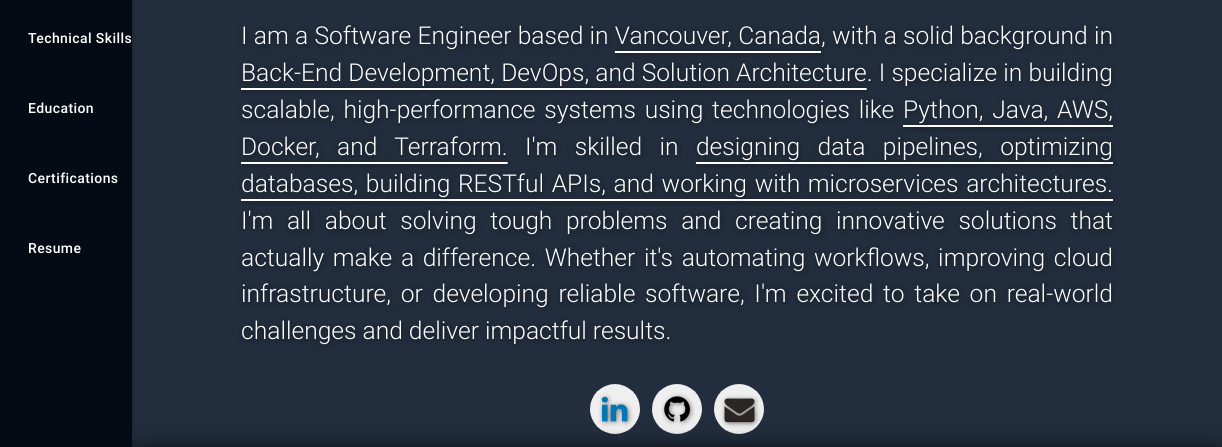
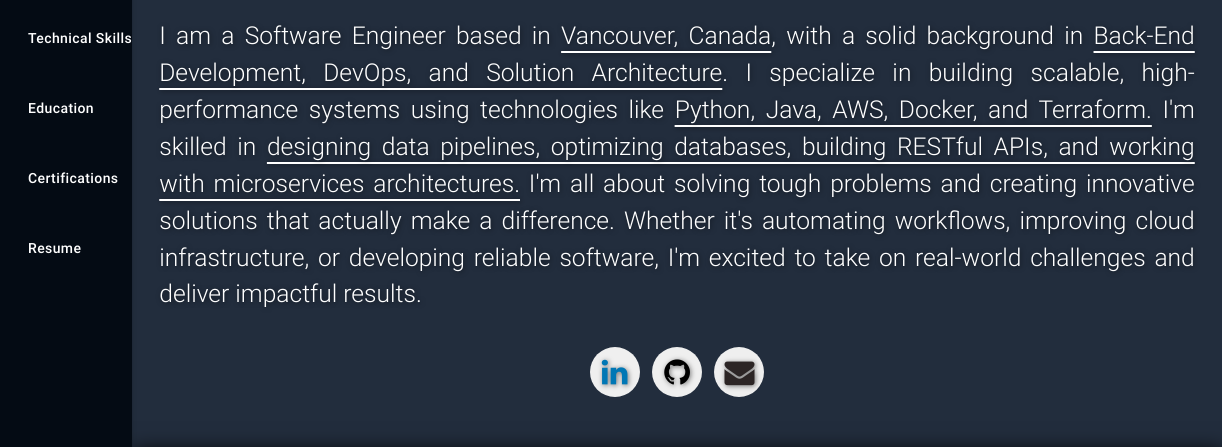
Before and after one commit to Vyngard/vyngard.github.io, a plain HTML site: page index.html in a window 1280 px wide. Shown: the part 350-797 px from the top of the page, 58-1280 px from the left. Drawn offline with nearby package versions, Linux system fonts and the light colour scheme.

Commit message:
fixed style

```diff
--- a/index.html
+++ b/index.html
@@ -171,7 +171,7 @@
     <!-- First Section: Heading lines and image -->
     <section id="intro" class="section scrollspy full-height">
       <div class="overlay"></div>
-      <div class="container" style="left: 0; right: 0; margin: 0 auto; text-align: center; width: 80%; max-width: 900px;">
+      <div class="container" style="left: 0; right: 0; margin: 0 auto; text-align: center;">
         <div class="caption">
           <h2>Hi, I'm Pirooz Ekhtiyari</h2>
           <!-- for the typing text -->
```
